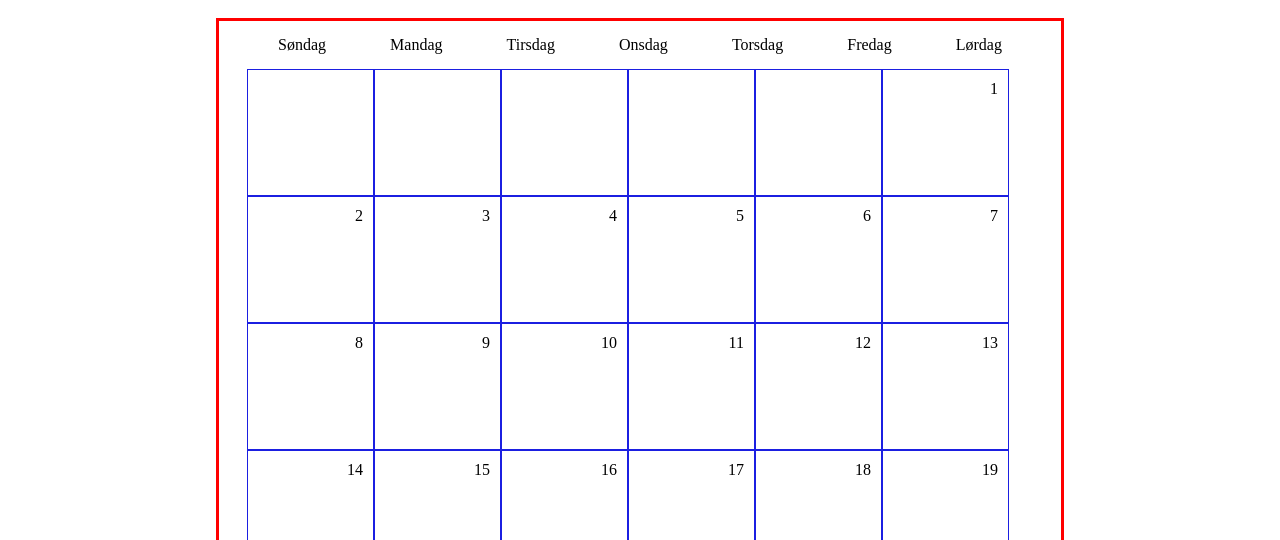
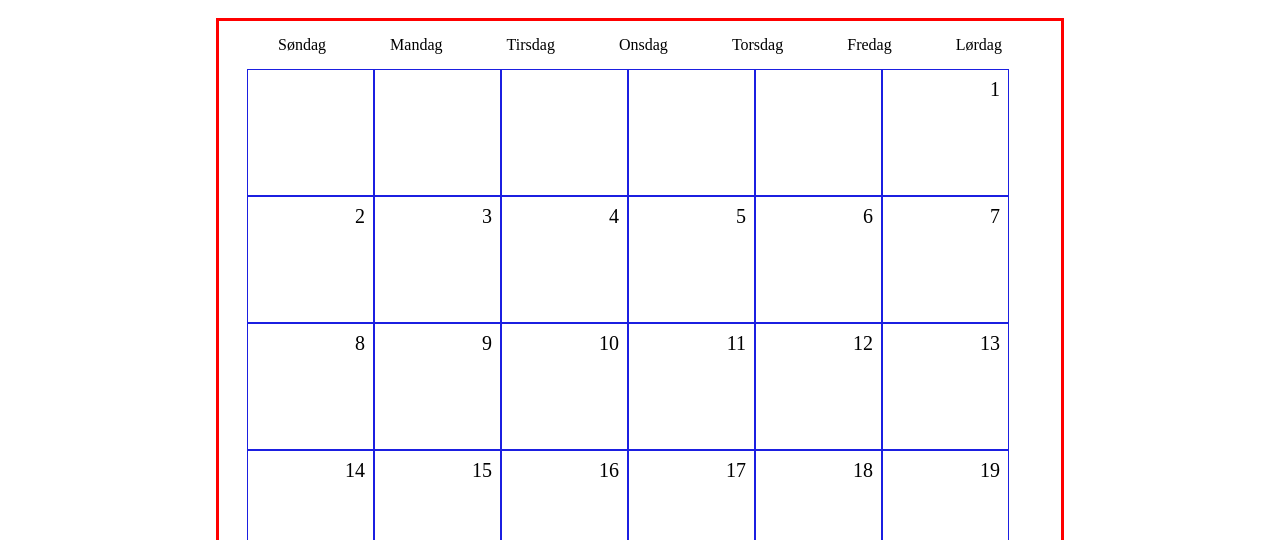
Before and after one commit to patrickjneel/Kalender, a React (Create React App) app: page / in a window 1280 px wide. Shown: the part 252-792 px from the top of the page. Built offline with nearby package versions, Linux system fonts and the light colour scheme; a web font is replaced by a local one.

Commit message:
minor css changes

```diff
--- a/src/components/months.css
+++ b/src/components/months.css
@@ -41,8 +41,9 @@
 
 .individual-day {
   float: right;
+  font-size: 20px;
   margin: unset;
-  padding: 10px;
+  padding: 8px;
 }
 
 .specific-day {
```
